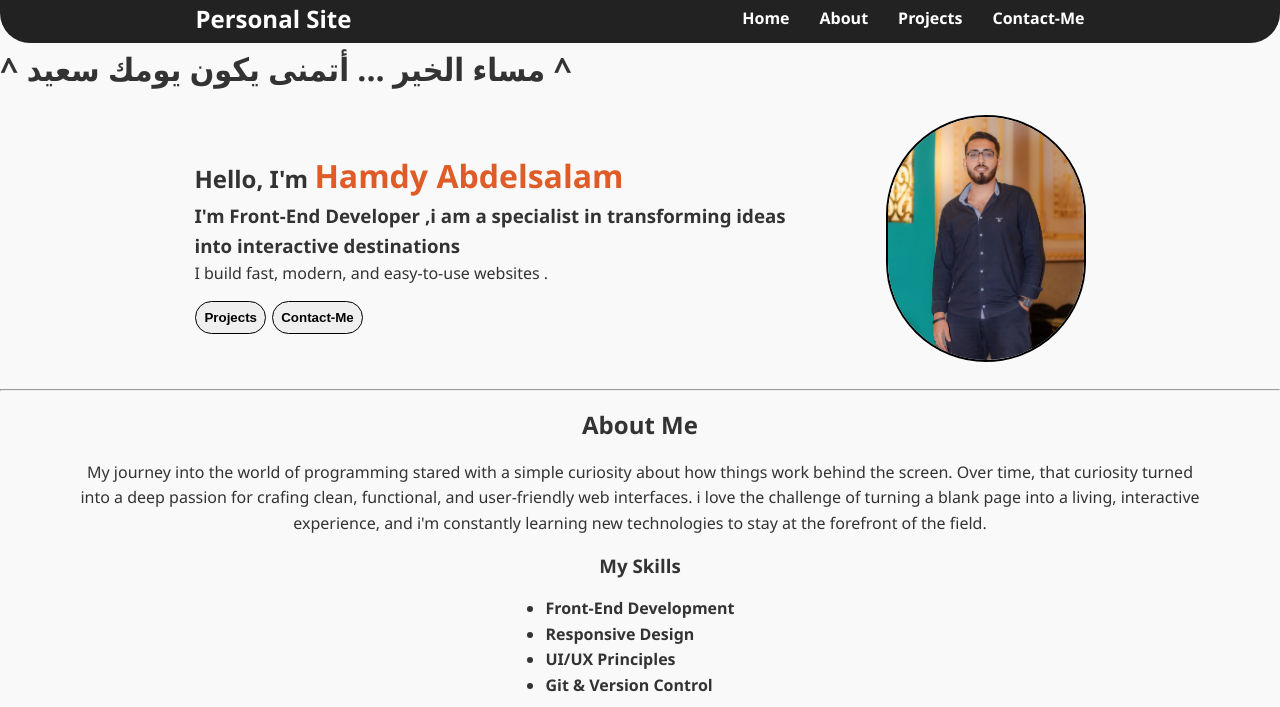
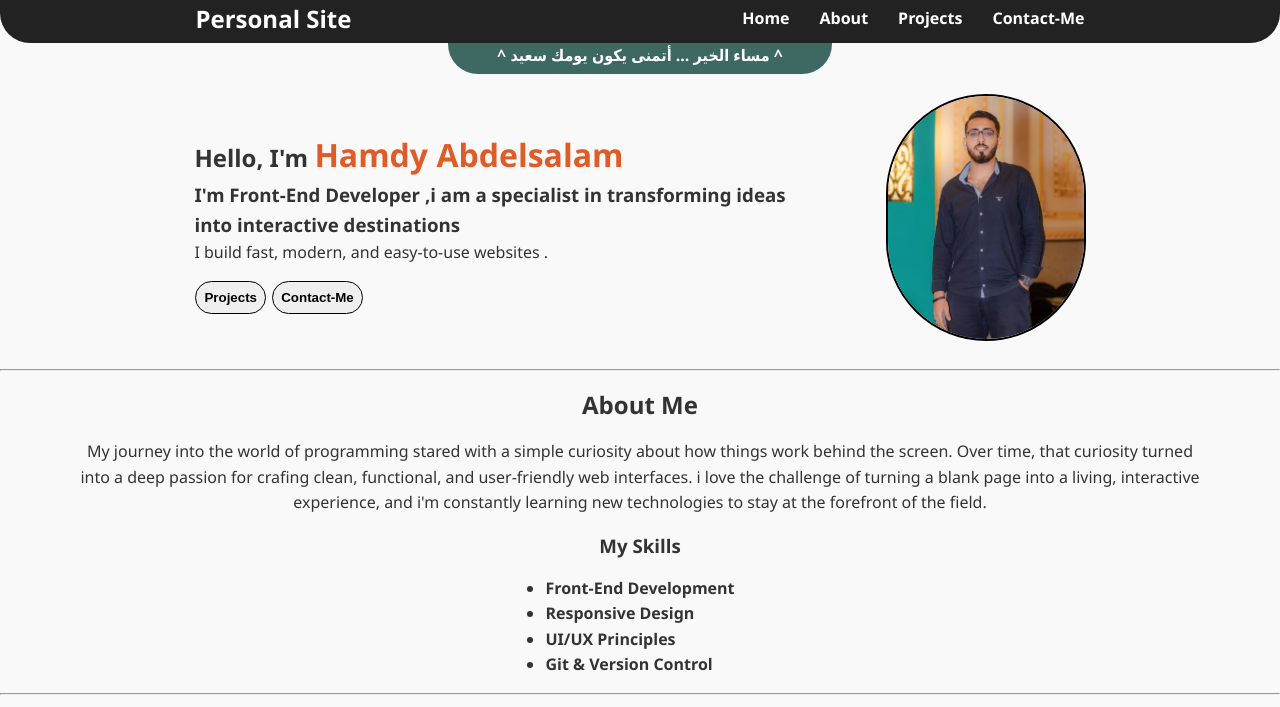
Before and after one commit to Hamdyelhalfawy/My-Portfolio, a plain HTML site: page index.html in a window 1280 px wide. Shown: the top 707 px of the page. Drawn offline with Linux system fonts and the light colour scheme.

Commit message:
Update style.css

```diff
--- a/css/style.css
+++ b/css/style.css
@@ -46,6 +46,28 @@ nav {
 }
 
 /* end navbar style */
+
+#welcome-msg {
+    width: 30%;
+    text-align: center;
+    align-items: center;
+    padding-bottom: 5px;
+    background-color: rgba(14, 68, 59, 0.796);
+    color: white;
+    border-bottom-left-radius: 30px;
+    border-bottom-right-radius: 30px;
+    font-size: 1rem;
+    margin: 0px auto;
+    transition: 1s;
+}
+
+.dark-mode {
+    background-color: #0e443bcb;
+    color: white;
+    border-bottom-left-radius: 30px;
+    border-bottom-right-radius: 30px;
+    box-shadow: 0px 4px 15px rgba(0,0,0,0.3); /* رشة شياكة زيادة */
+}
 
 /* start home style */
 .Home  {
@@ -281,4 +303,5 @@ footer span {
 }
 
 
+
 /* end media query */
```
